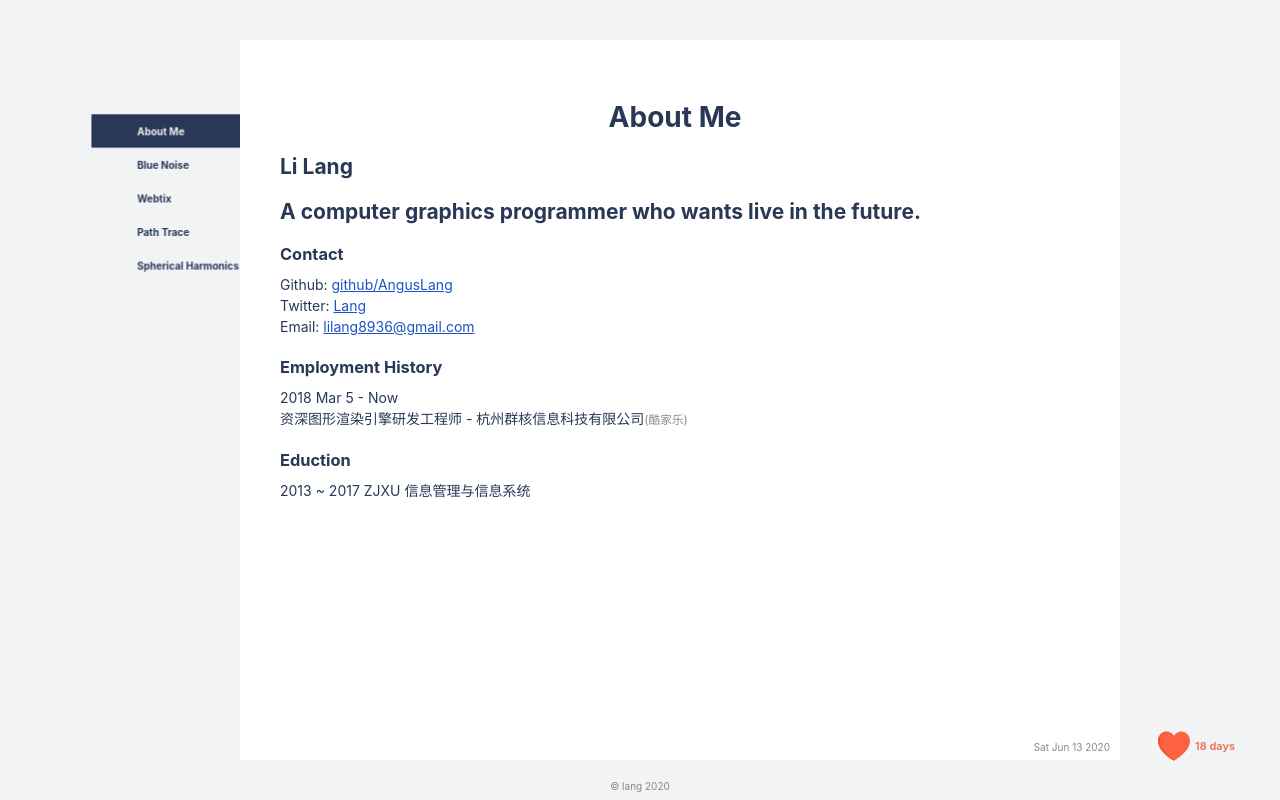
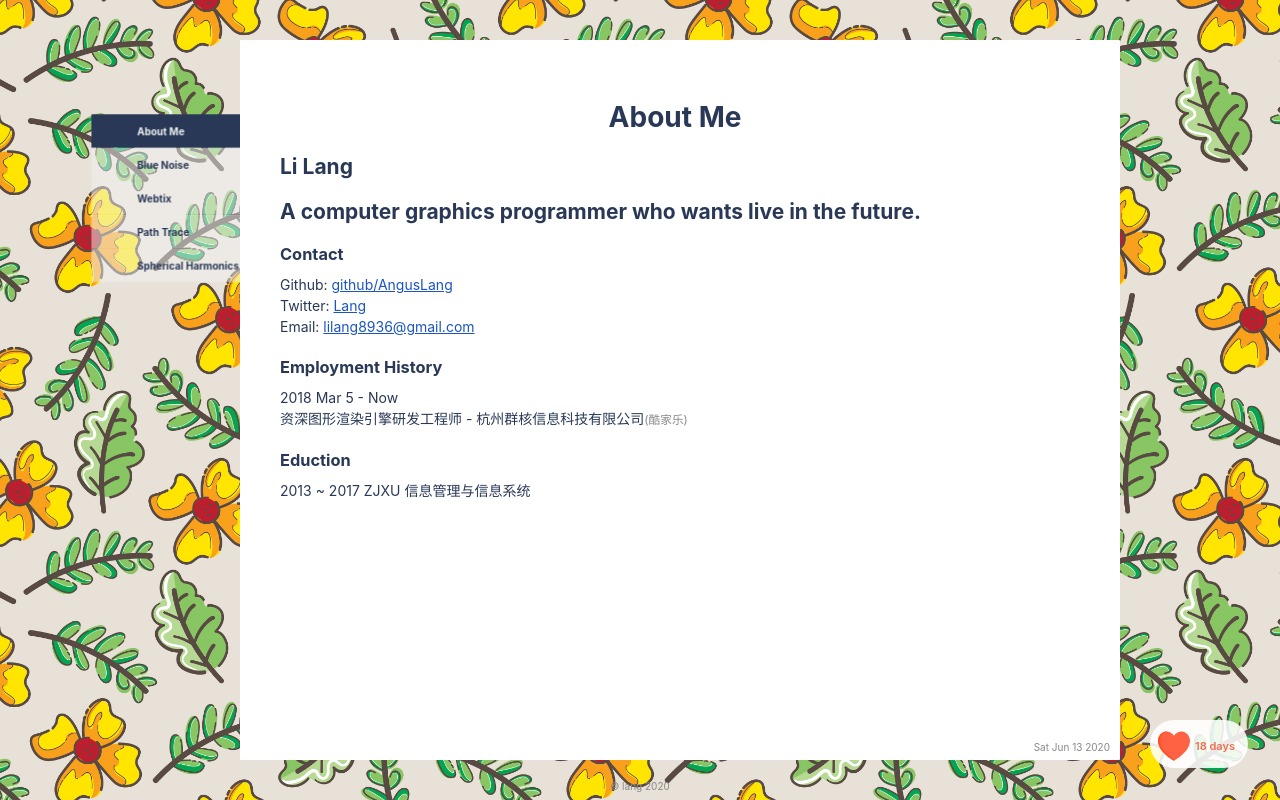
Before and after one commit to AngusLang/anguslang.github.io, a website: page index.html in a window 1280 px wide. Drawn offline with nearby package versions, Linux system fonts and the light colour scheme.

Commit message:
add pattern

```diff
--- a/css/base.css
+++ b/css/base.css
@@ -2,8 +2,19 @@
   font-size: 0;
   width: 100%;
   height: 100%;
+  display: inline-block;
   perspective: 500px;
+}
+
+#wallpaper {
+  width: 300%;
+  height: 300%;
+  left: -100%;
+  top: -100%;
+  position: fixed;
   display: inline-block;
+  background-image: url(/image/pattern.jpg);
+  background-size: 1024px;
 }
 
 #tab {
--- a/index.html
+++ b/index.html
@@ -23,7 +23,7 @@
 
 <body>
   <div id="background">
-
+    <div id="wallpaper"></div>
     <!-- background grid -->
     <div id="grid">
     </div>
@@ -54,7 +54,7 @@
     <!-- status end -->
 
     <div id="relationship"
-      style="display: inline-block; position: fixed; bottom: 32px; right: 32px; min-width: 32px; height: 32px; background-color: #f1f3f5; border-radius: 24px; border: 8px solid #f1f3f510; vertical-align: top;">
+      style="display: inline-block; position: fixed; bottom: 32px; right: 32px; min-width: 32px; height: 32px; background-color: #ffffffe0; border-radius: 24px; border: 8px solid #ffffff00; vertical-align: top;">
       <a href="">
         <img src="image/heart.svg" alt="heart" style="width: 32px; height: 32px; margin-top: 2px; left: 0;">
         <p id="relationship-duration"
--- a/js/move-over.js
+++ b/js/move-over.js
@@ -1,6 +1,7 @@
 const gallery = document.getElementById('gallery');
 const status = document.getElementById('status');
 const grid = document.getElementById('grid');
+const wallpaper = document.getElementById('wallpaper');
 
 let screen_width, screen_height, half_screen_width, half_screen_height;
 const matrix = new Float32Array(16);
@@ -48,6 +49,7 @@ const rotate = (u, v) => {
   tab.style.transform = `translateZ(${l - 200}px) rotateX(${rotate_v}deg) rotateY(${rotate_u}deg)`;
   status.style.transform = `translateZ(${l + 50}px) rotateX(${rotate_v}deg) rotateY(${rotate_u}deg) skewX(-5deg)`;
   grid.style.transform = `translateZ(${l - 400}px) rotateX(${rotate_v}deg) rotateY(${rotate_u}deg)`;
+  wallpaper.style.transform = `translateZ(${l - 500}px) rotateX(${rotate_v}deg) rotateY(${rotate_u}deg)`;
 }
 
 const resize = () => {
```
Also changed, not shown: image/pattern.jpg (added).
